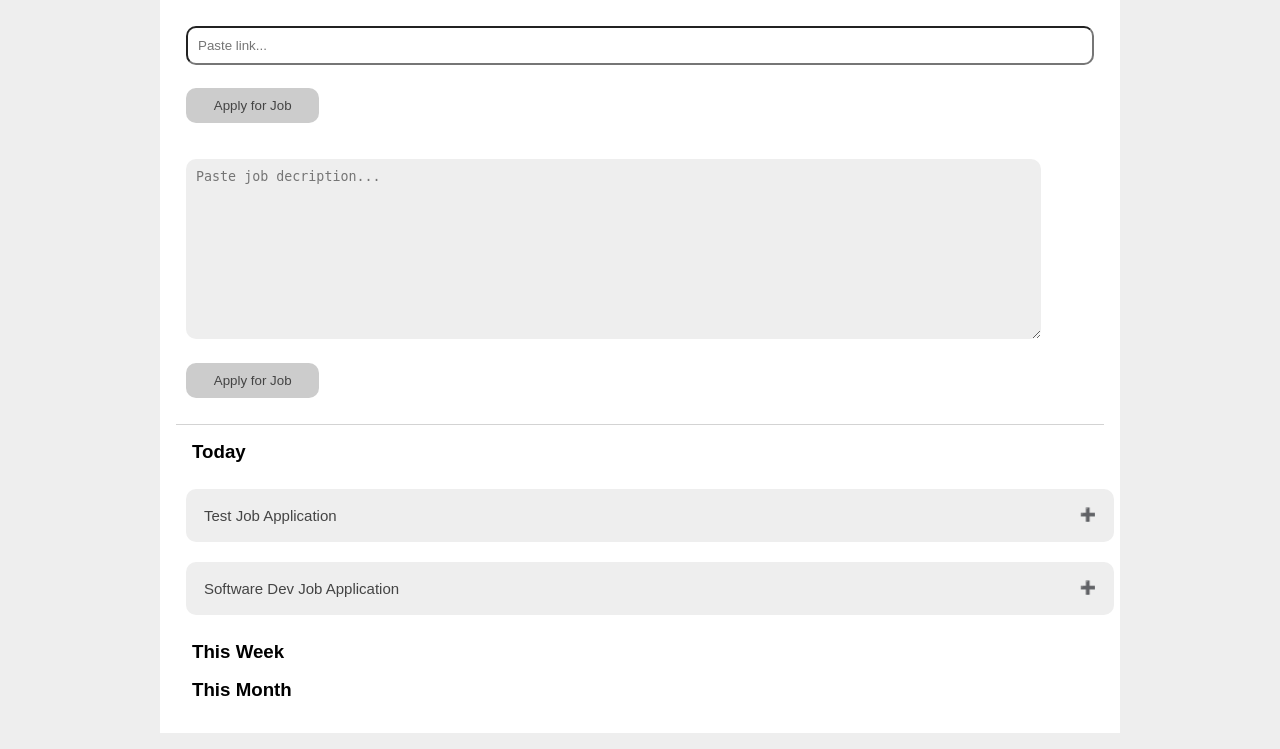
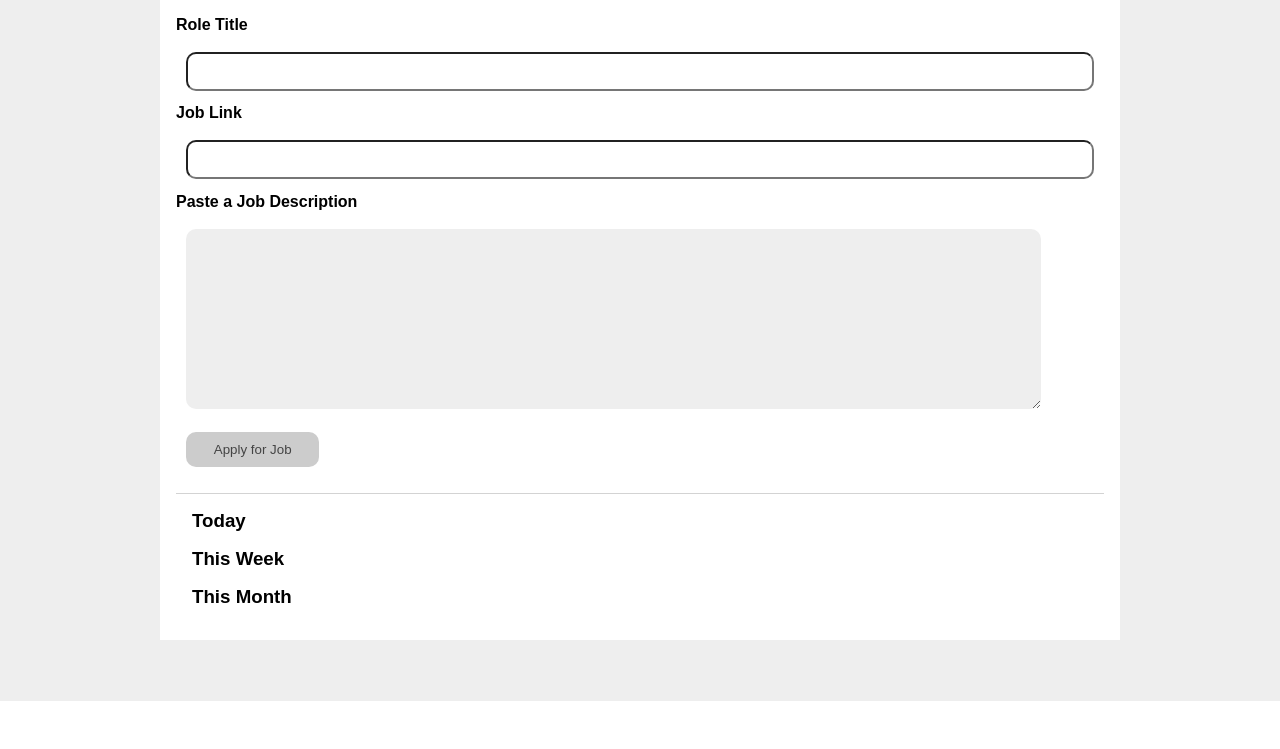
Before and after one commit to JoelPaterno/easy-apply, a Flask app: page /apply in a window 1280 px wide. Shown: the part 99-848 px from the top of the page. After the commit the page ends 800 px from the top, so only its background shows below. Run offline with Flask 3, Linux system fonts and the light colour scheme; the visitor is signed in with stand-in values (Sample User, id 1).

Commit message:
added applications

```diff
--- a/easyapplyapp/profile.py
+++ b/easyapplyapp/profile.py
@@ -2,7 +2,7 @@ from flask import Blueprint, flash, redirect, render_template, request, url_for,
 from werkzeug.exceptions import abort
 from .auth import login_required
 from .db import db_session
-from .models import Resume, User, WorkExperience
+from .models import Resume, User, WorkExperience, Application
 from sqlalchemy import update
 
 bp = Blueprint('profile', __name__)
@@ -113,6 +113,26 @@ def deleted(id):
 def apply():
     cur_user_id = session.get('user_id')
     user = User.query.filter(User.id == cur_user_id).first()
+    applications = Application.query.filter(Application.user_id == cur_user_id)
     if request.method == 'POST':
-        pass
-    return render_template('app/apply.html', user=user)
+        role = request.form['role']
+        link = request.form['link']
+        description = request.form['paste']
+        #currently no selection of resume at job application stage
+        resume = Resume.query.filter(Resume.user_id == cur_user_id).first()
+        error = None
+
+        if not link:
+            error = "link is required"
+
+        if error is not None:
+            flash(error)
+        else:
+            try:
+                application = Application(role=role, link=link, description=description, user_id=cur_user_id, resume_id=resume.id)
+                db_session.add(application)
+                db_session.commit()
+            except:
+                flash("Unable to add application to the database")
+        return redirect(url_for('profile.apply'))
+    return render_template('app/apply.html', user=user, applications=applications)
--- a/easyapplyapp/templates/app/apply.html
+++ b/easyapplyapp/templates/app/apply.html
@@ -6,28 +6,28 @@
 
 {% block content %}
     <form method="post">
-        <input type="url" placeholder="Paste link...">
-        <input type="submit" value="Apply for Job">
-    </form>
-    <form method="post">
-        <textarea placeholder="Paste job decription..."></textarea>
+        <label for="role">Role Title</label>
+        <input type="text" name="role" id="role">
+        <label for="link">Job Link</label>
+        <input type="url" name="link" id="link">
+        <label for="paste">Paste a Job Description</label>
+        <textarea name="paste" id="paste"></textarea>
         <input type="submit" value="Apply for Job">
     </form>
 
     <hr>
     <h3>Today</h3>
-    <button type="button" class="collapsible">Test Job Application</button>
-    <div class="col-content">
-        <h3>Salesforce Admin - Zone IT solutions</h3>
-        <p>Lorem ipsum...</p>
-        <button type=" button">Download Resume and Cover Letter</button>
-    </div>
-    <button type="button" class="collapsible">Software Dev Job Application</button>
-    <div class="col-content">
-        <h3>Software Dev Intern - PWC </h3>
-        <p>Lorem ipsum... this is a job</p>
-        <button type=" button">Download Resume and Cover Letter</button>
-    </div>
+    {% for application in applications %}
+        <button type="button" class="collapsible">{{ application.role }}</button>
+        <div class="col-content">
+            <h3>{{ application.role }} </h3>
+            <p>{{ application.link }}</p>
+            <br>
+            <p>{{ application.description }}</p>
+            <br>
+            <button type=" button">Download Resume and Cover Letter</button>
+        </div>
+    {% endfor %}
     <h3>This Week</h3>
     <h3>This Month</h3>
     <script src="{{ url_for('static', filename='apply.js') }}"></script>
```
Also changed, not shown: easyapplyapp/models.py (+3 -4 lines).
